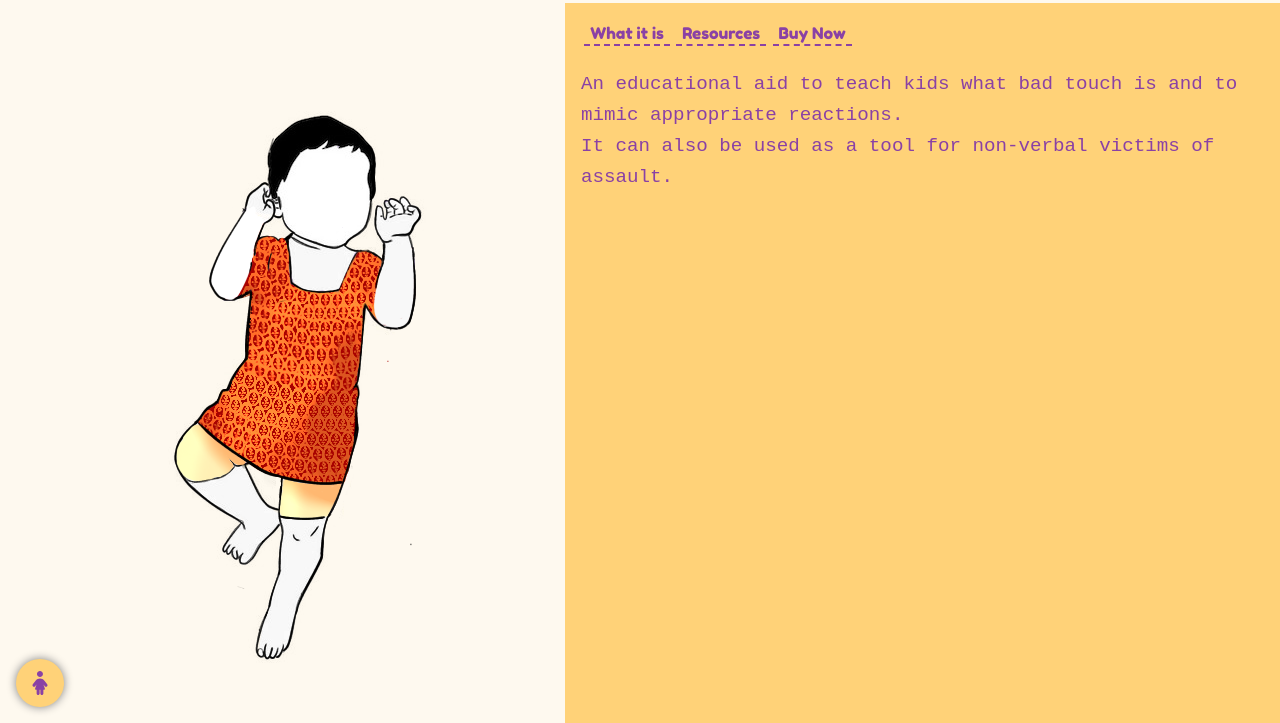
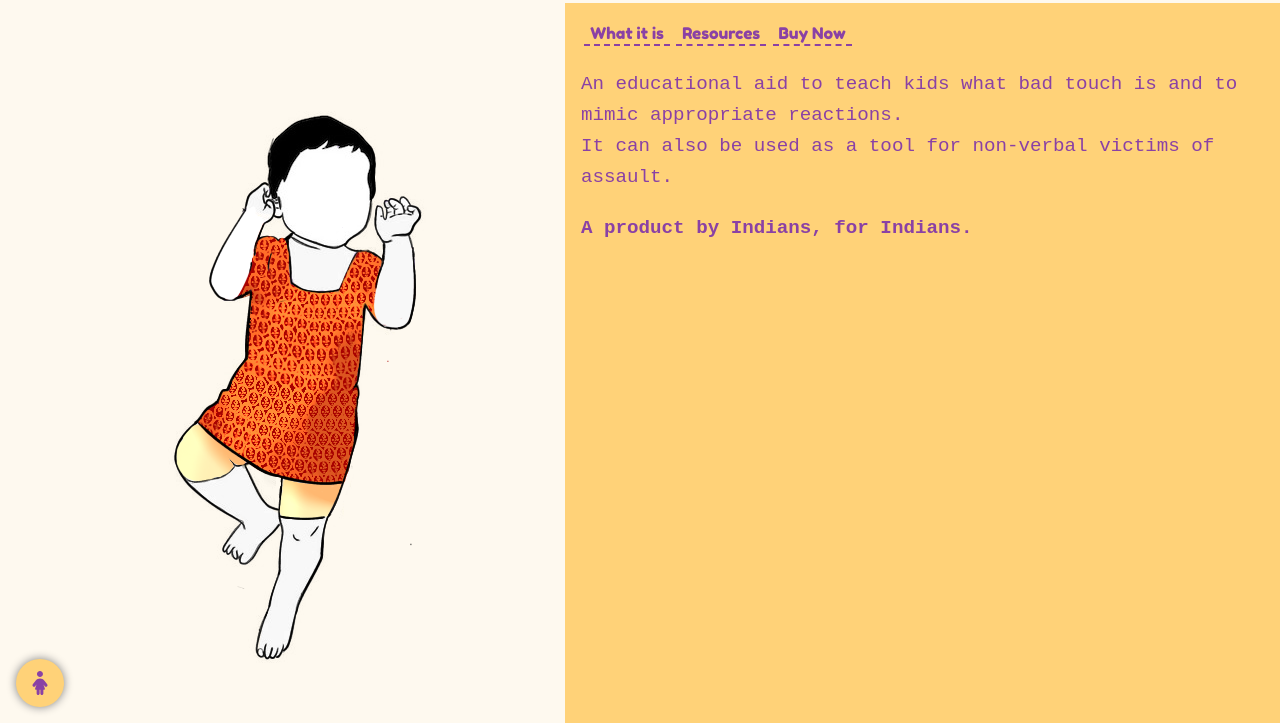
Before and after one commit to KhelSastra/touch-me-not, a plain HTML site: page site.html in a window 1280 px wide. Shown: the part 77-800 px from the top of the page. Drawn offline with Linux system fonts and the light colour scheme.

Commit message:
added tagline

```diff
--- a/site.html
+++ b/site.html
@@ -89,6 +89,7 @@
             <section class="tabdata" id="section-1" style="display: block">
                 <p> An educational aid to teach kids what bad touch is and to mimic appropriate reactions. <br /> It can
                     also be used as a tool for non-verbal victims of assault.</p>
+                <p><strong>A product by Indians, for Indians.</strong></p>
             </section>
             <section class="tabdata" id="section-2">
                 <p>If you or someone you know has experienced child sexual abuse, don't hesitate to seek help.</p>
```
